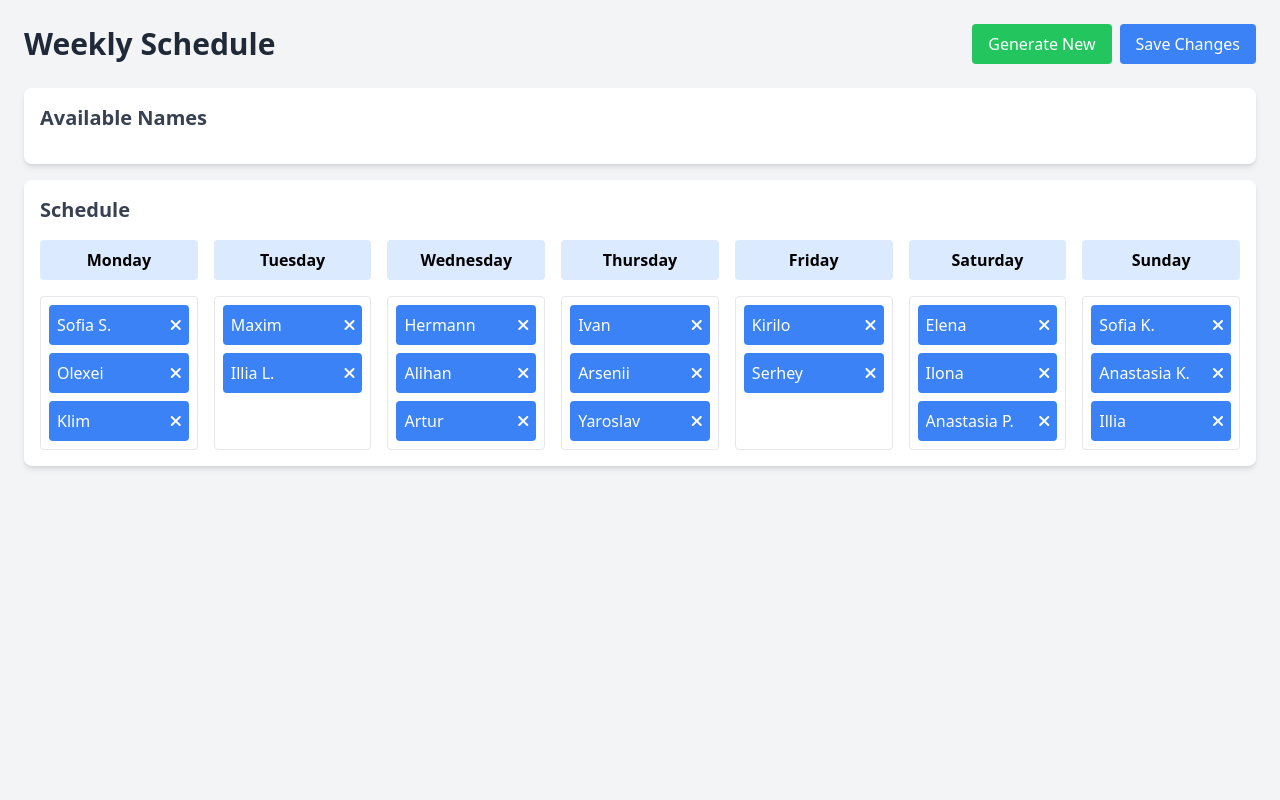
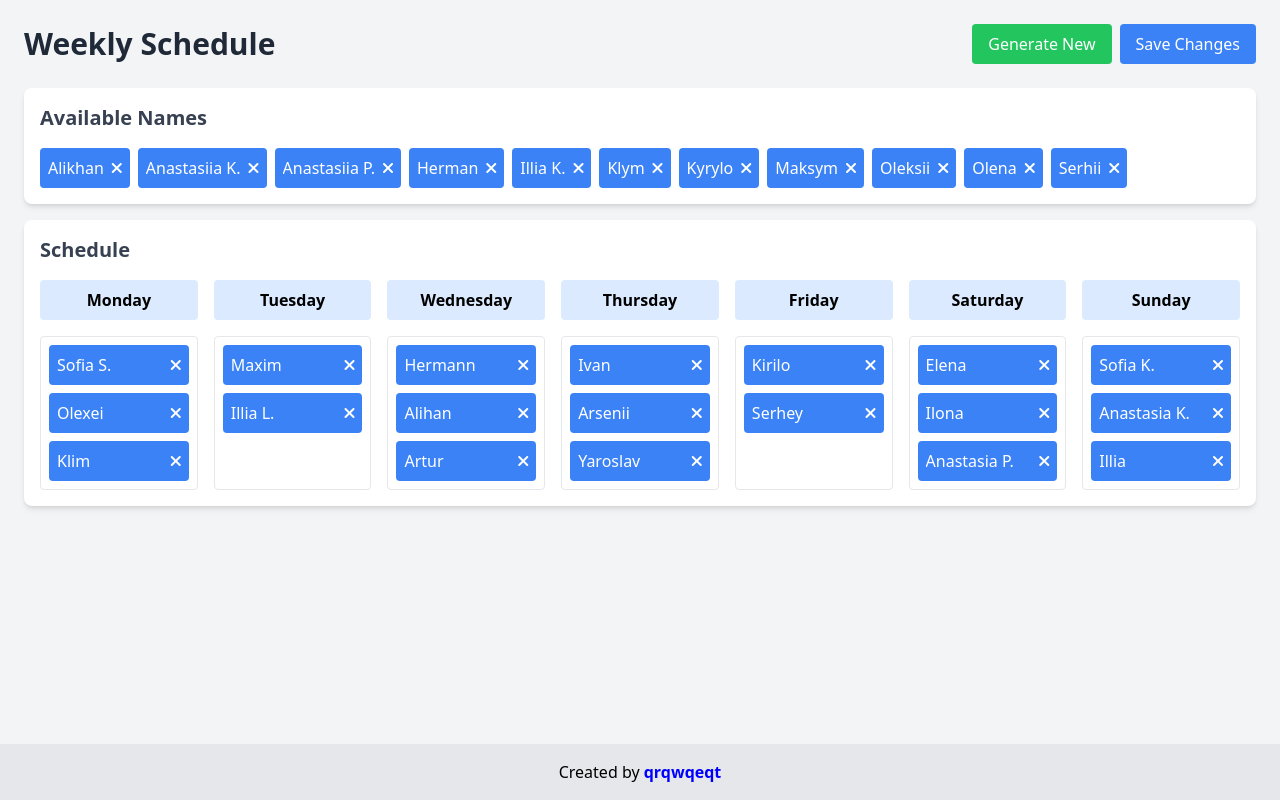
Before and after one commit to qrqwqeqt/Leitstern-Dienstplan, a Flask app: page / in a window 1280 px wide. Run offline with Flask 3, Linux system fonts and the light colour scheme; some libraries are stand-ins or nearby versions.

Commit message:
updete names

```diff
--- a/app/data.py
+++ b/app/data.py
@@ -1,21 +1,21 @@
 names = {
     "Ilona": 0,
     "Sofia K.": 0,
-    "Hermann": 0,
-    "Kirilo": 0,
+    "Herman": 0,
+    "Kyrylo": 0,
     "Artur": 0,
-    "Klim": 0,
+    "Klym": 0,
     "Illia L.": 0,
-    "Serhey": 0,
-    "Elena": 0,
-    "Anastasia P.": 0,
-    "Anastasia K.": 0,
+    "Serhii": 0,
+    "Olena": 0,
+    "Anastasiia P.": 0,
+    "Anastasiia K.": 0,
     "Ivan": 0,
     "Arsenii": 0,
-    "Illia": 0,
-    "Maxim": 0,
+    "Illia K.": 0,
+    "Maksym": 0,
     "Yaroslav": 0,
-    "Olexei": 0,
+    "Oleksii": 0,
     "Sofia S.": 0,
-    "Alihan": 0
+    "Alikhan": 0
     }
--- a/app/templates/schedule.html
+++ b/app/templates/schedule.html
@@ -3,10 +3,33 @@
 <head>
     <meta charset="UTF-8">
     <meta name="viewport" content="width=device-width, initial-scale=1.0">
-    <title>Interactive Weekly Schedule</title>
+    <title>Leitstern Dienstplan</title>
     <script src="https://cdn.tailwindcss.com"></script>
     <script src="https://cdnjs.cloudflare.com/ajax/libs/Sortable/1.15.1/Sortable.min.js"></script>
     <link rel="stylesheet" href="https://cdnjs.cloudflare.com/ajax/libs/font-awesome/6.0.0-beta3/css/all.min.css">
+    <style>
+        @keyframes rainbow {
+            0% { color: red; }
+            16% { color: orange; }
+            33% { color: yellow; }
+            50% { color: green; }
+            66% { color: blue; }
+            83% { color: indigo; }
+            100% { color: violet; }
+        }
+        .rainbow-text {
+            animation: rainbow 10s linear infinite;
+        }
+        footer {
+            position: fixed;
+            bottom: 0;
+            left: 0;
+            width: 100%;
+            background-color: #e5e7eb; /* Светло-серый */
+            text-align: center;
+            padding: 10px 0;
+        }
+    </style>
 </head>
 <body class="bg-gray-100 min-h-screen p-2 md:p-6">
     <div class="container mx-auto max-w-7xl">  <!-- Увеличили max-width -->
@@ -63,6 +86,11 @@
         </div>
     </div>
 
+        <!-- Footer -->
+        <footer class="text-center mt-4 p-4 bg-gray-200">
+            <span>Created by <span class="rainbow-text font-bold">qrqwqeqt</span></span>
+        </footer>
+    </div>
     <!-- Toast Notification -->
     <div id="toast" class="fixed bottom-4 right-4 bg-gray-800 text-white px-6 py-3 rounded-lg opacity-0 transition-opacity duration-300 pointer-events-none z-50">
         <!-- Toast message will be inserted here -->
```
